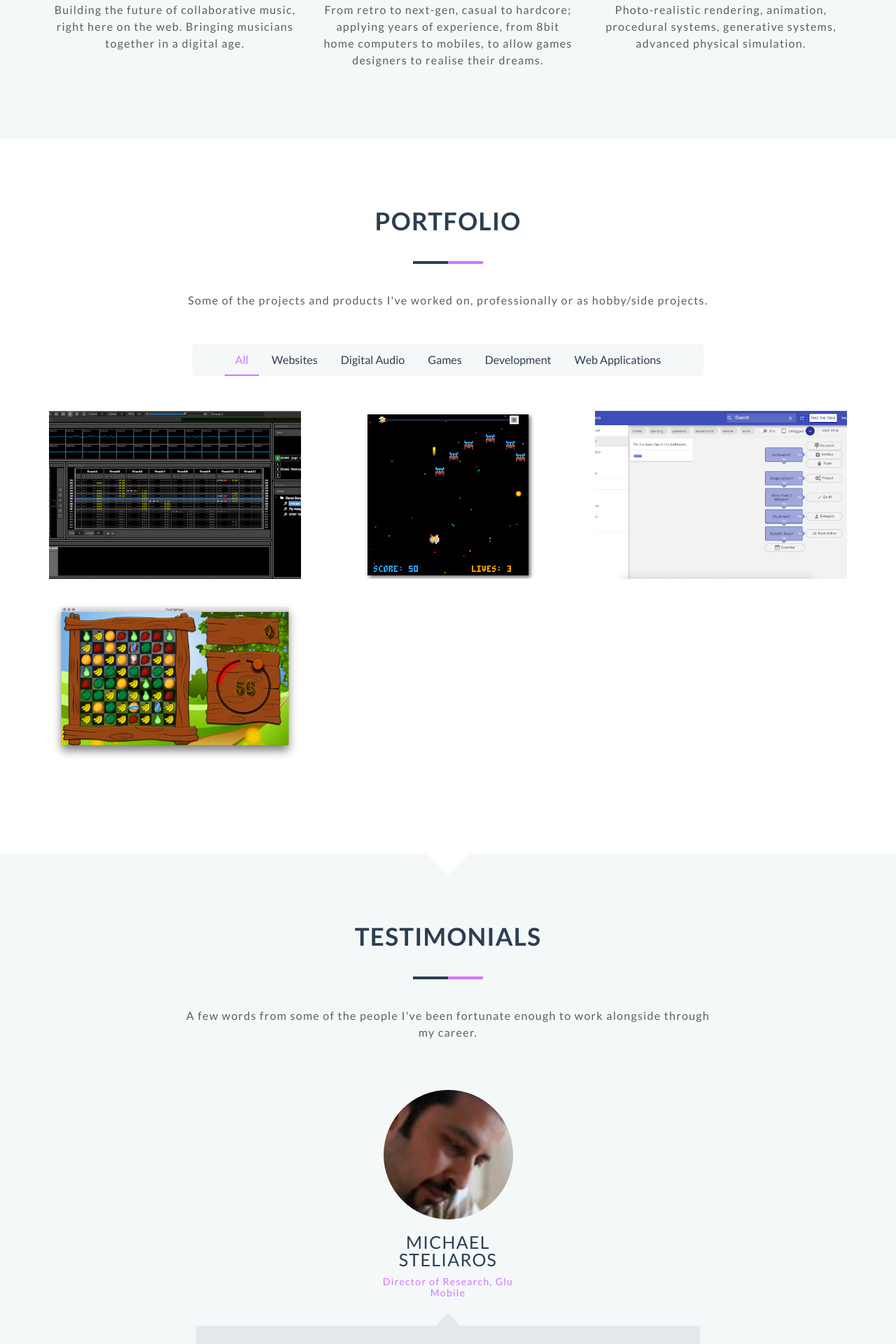
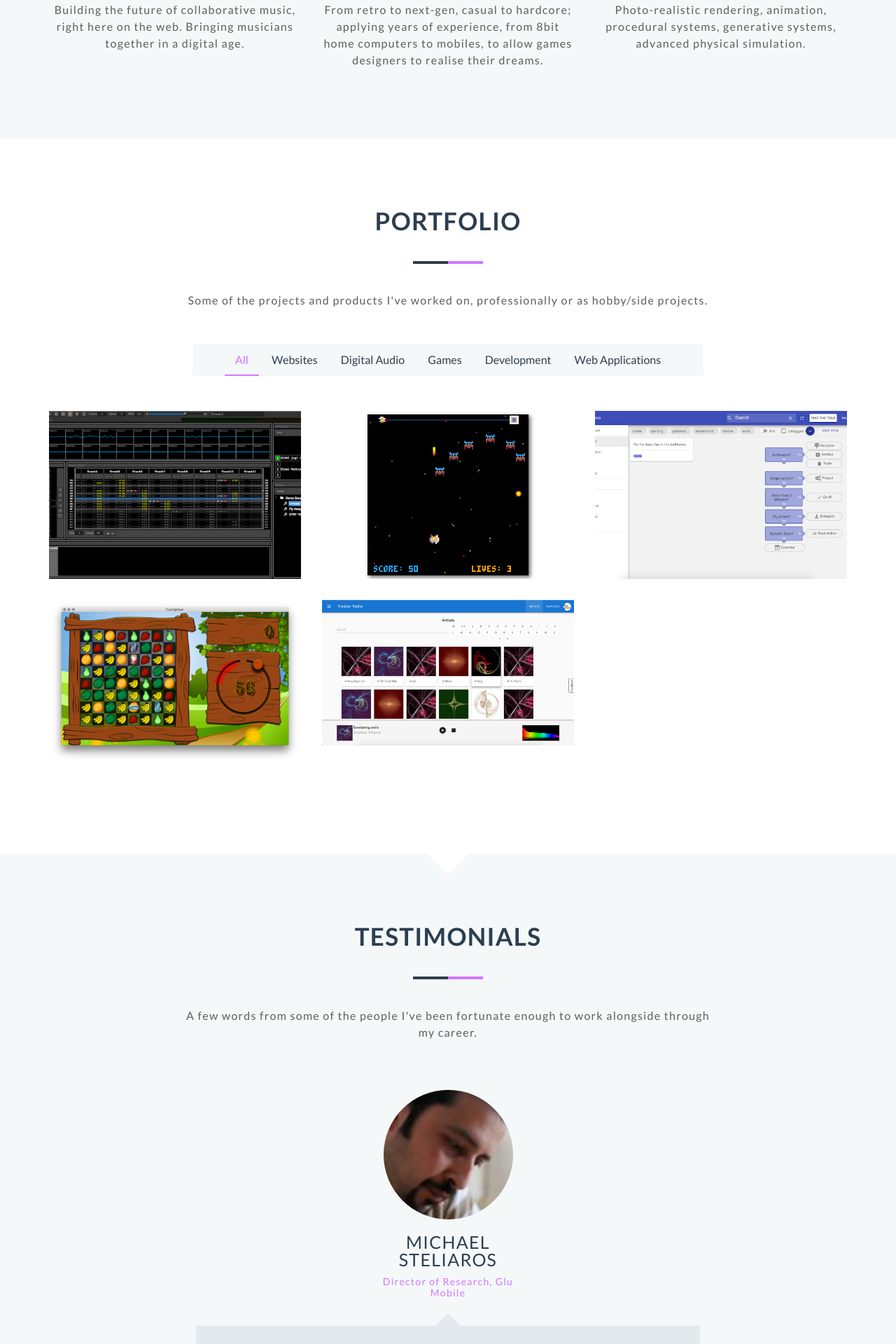
Before and after one commit to pgregory/pgregory.github.io, a Jekyll site: the page built from index.html, in a window 1280 px wide. Shown: the part 1682-3602 px from the top of the page at 70% size. Built offline with Jekyll 4.4.1, drawn with Linux system fonts in a browser that asks for light colours; nearby versions of some CDN libraries; comment, search, counter and statistics services are not loaded.

Commit message:
Add tracker radio to portfolio

```diff
--- a/_config.yml
+++ b/_config.yml
@@ -203,6 +203,12 @@ portfolio:
   thumb: fruit-thumb.png
   url: 'https://apps.facebook.com/fruitspritzer'
 
+# Portfolio Item
+- title: Tracker Radio
+  categories: [Web Applications, Websites]
+  image: tracker-radio.png
+  thumb: tracker-radio-thumb.png
+  url: 'https://indigobeetle.pythonanywhere.com'
 
 #####################################
 ########### Testimonials ############
```
Also changed, not shown: images/portfolio/tracker-radio-thumb.png (added), images/portfolio/tracker-radio.png (added).
